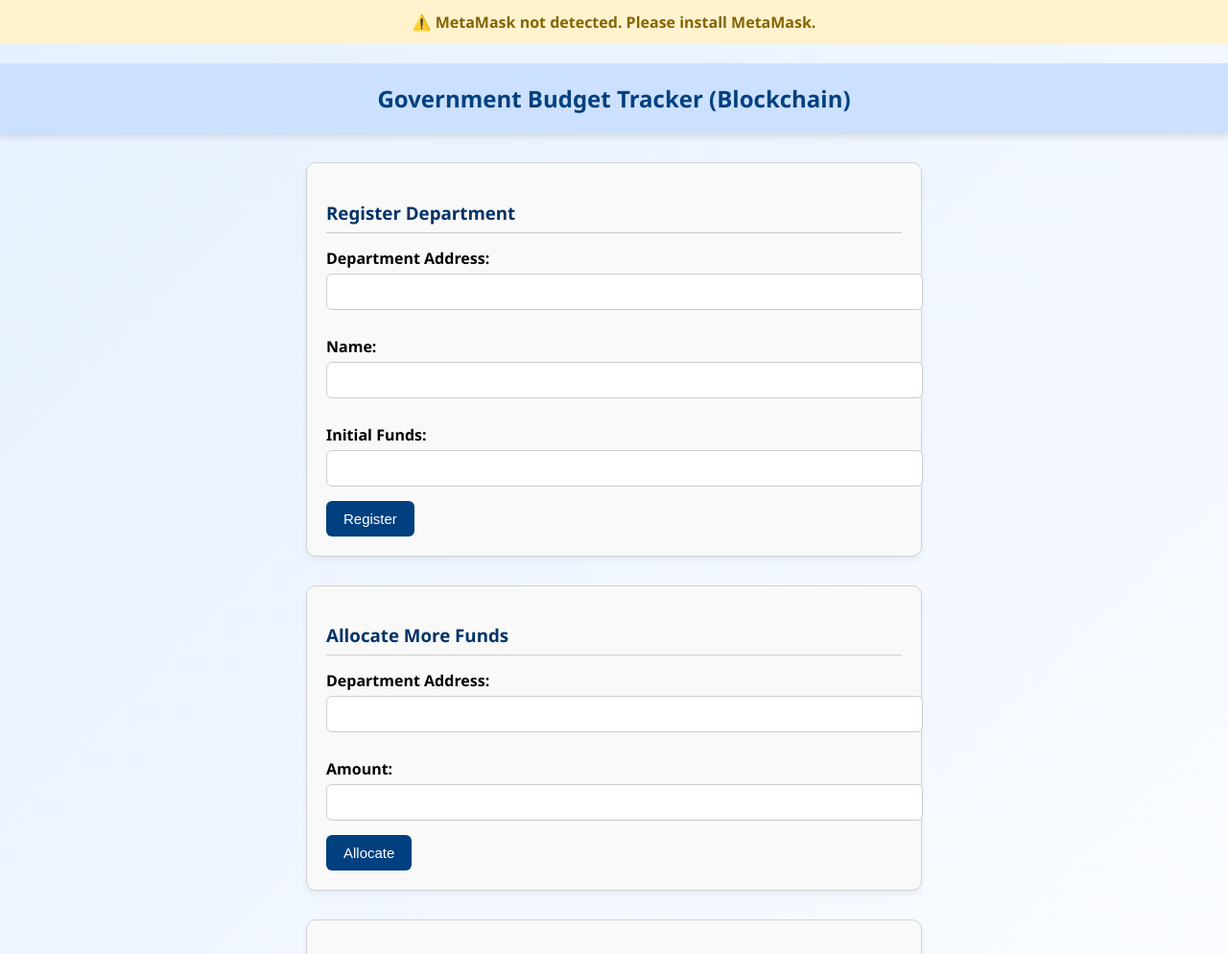
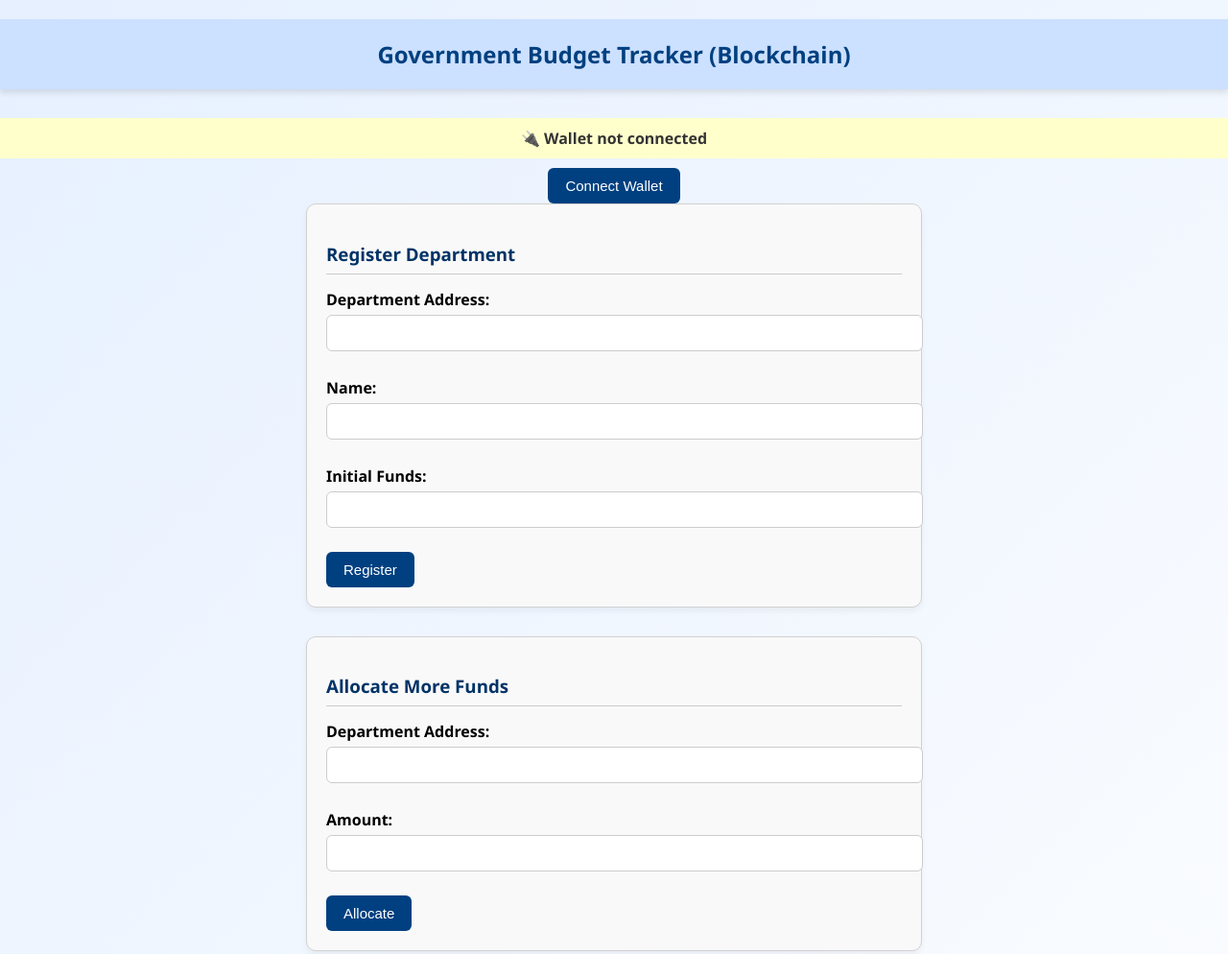
Before and after one commit to Subbunadella55/budget-spending, a plain HTML site: page index.html in a window 1280 px wide. Shown: the top 994 px of the page at 96% size. Drawn offline with Linux system fonts and the light colour scheme.

Commit message:
index.html

```diff
--- a/index.html
+++ b/index.html
@@ -10,14 +10,6 @@
       background: linear-gradient(135deg, #e6f0ff, #ffffff);
       margin: 0;
       padding: 0;
-    }
-
-    #metaStatus {
-      background: #ffe0cc;
-      color: #800000;
-      padding: 12px;
-      text-align: center;
-      font-weight: bold;
     }
 
     h2 {
@@ -73,6 +65,7 @@
       cursor: pointer;
       font-size: 15px;
       transition: background-color 0.3s ease;
+      margin-top: 10px;
     }
 
     button:hover {
@@ -86,13 +79,24 @@
       white-space: pre-wrap;
       font-size: 14px;
     }
+
+    #walletStatus {
+      text-align: center;
+      font-weight: bold;
+      padding: 10px;
+      background-color: #ffffcc;
+      color: #333;
+    }
+
   </style>
 </head>
 <body>
 
-  <div id="metaStatus">Checking MetaMask...</div>
-
   <h2>Government Budget Tracker (Blockchain)</h2>
+  <div id="walletStatus">🔌 Wallet not connected</div>
+  <div style="text-align:center;">
+    <button onclick="connectMetaMask()">Connect Wallet</button>
+  </div>
 
   <div class="section">
     <h3>Register Department</h3>
@@ -136,114 +140,24 @@
     let contract;
     let currentAccount;
 
-    const contractAddress = 'YOUR_DEPLOYED_CONTRACT_ADDRESS'; // 👈 Replace this
-    const contractABI = [ /* 👇 Paste your ABI here */
-      {
-        "inputs": [],
-        "stateMutability": "nonpayable",
-        "type": "constructor"
-      },
-      {
-        "anonymous": false,
-        "inputs": [
-          { "indexed": false, "internalType": "address", "name": "deptAddress", "type": "address" },
-          { "indexed": false, "internalType": "string", "name": "name", "type": "string" },
-          { "indexed": false, "internalType": "uint256", "name": "allocatedFunds", "type": "uint256" }
-        ],
-        "name": "DepartmentRegistered",
-        "type": "event"
-      },
-      {
-        "anonymous": false,
-        "inputs": [
-          { "indexed": false, "internalType": "address", "name": "deptAddress", "type": "address" },
-          { "indexed": false, "internalType": "uint256", "name": "amount", "type": "uint256" }
-        ],
-        "name": "FundsAllocated",
-        "type": "event"
-      },
-      {
-        "anonymous": false,
-        "inputs": [
-          { "indexed": false, "internalType": "address", "name": "deptAddress", "type": "address" },
-          { "indexed": false, "internalType": "uint256", "name": "amount", "type": "uint256" },
-          { "indexed": false, "internalType": "string", "name": "purpose", "type": "string" }
-        ],
-        "name": "FundSpent",
-        "type": "event"
-      },
-      {
-        "inputs": [
-          { "internalType": "address", "name": "deptAddress", "type": "address" },
-          { "internalType": "uint256", "name": "amount", "type": "uint256" }
-        ],
-        "name": "allocateMoreFunds",
-        "outputs": [],
-        "stateMutability": "nonpayable",
-        "type": "function"
-      },
-      {
-        "inputs": [
-          { "internalType": "address", "name": "deptAddress", "type": "address" }
-        ],
-        "name": "getDepartmentInfo",
-        "outputs": [
-          { "internalType": "string", "name": "", "type": "string" },
-          { "internalType": "uint256", "name": "", "type": "uint256" },
-          { "internalType": "uint256", "name": "", "type": "uint256" }
-        ],
-        "stateMutability": "view",
-        "type": "function"
-      },
-      {
-        "inputs": [
-          { "internalType": "address", "name": "deptAddress", "type": "address" },
-          { "internalType": "string", "name": "name", "type": "string" },
-          { "internalType": "uint256", "name": "initialFunds", "type": "uint256" }
-        ],
-        "name": "registerDepartment",
-        "outputs": [],
-        "stateMutability": "nonpayable",
-        "type": "function"
-      },
-      {
-        "inputs": [
-          { "internalType": "uint256", "name": "amount", "type": "uint256" },
-          { "internalType": "string", "name": "purpose", "type": "string" }
-        ],
-        "name": "spendFunds",
-        "outputs": [],
-        "stateMutability": "nonpayable",
-        "type": "function"
-      }
+    const contractAddress = 'YOUR_CONTRACT_ADDRESS_HERE'; // Replace this
+    const contractABI = [
+      // 👉 Replace this array with your actual ABI JSON from Remix
     ];
 
-    window.addEventListener('load', loadWeb3);
-
-    async function loadWeb3() {
-      const statusEl = document.getElementById('metaStatus');
-
+    async function connectMetaMask() {
       if (window.ethereum) {
-        web3 = new Web3(window.ethereum);
-
         try {
           const accounts = await window.ethereum.request({ method: 'eth_requestAccounts' });
           currentAccount = accounts[0];
-
-          statusEl.style.background = '#d4edda';
-          statusEl.style.color = '#155724';
-          statusEl.innerText = "✅ MetaMask Connected: " + currentAccount;
-
+          document.getElementById("walletStatus").innerText = "✅ Connected: " + currentAccount;
+          web3 = new Web3(window.ethereum);
           contract = new web3.eth.Contract(contractABI, contractAddress);
-        } catch (error) {
-          statusEl.style.background = '#f8d7da';
-          statusEl.style.color = '#721c24';
-          statusEl.innerText = "❌ MetaMask connection rejected.";
+        } catch (err) {
+          document.getElementById("walletStatus").innerText = "❌ Access denied";
         }
       } else {
-        statusEl.style.background = '#fff3cd';
-        statusEl.style.color = '#856404';
-        statusEl.innerText = "⚠️ MetaMask not detected. Please install MetaMask.";
+        document.getElementById("walletStatus").innerText = "⚠️ MetaMask not installed.";
       }
     }
 
@@ -252,28 +166,30 @@
       const name = document.getElementById('regName').value;
       const funds = document.getElementById('regFunds').value;
       await contract.methods.registerDepartment(address, name, funds).send({ from: currentAccount });
-      alert('Department Registered');
+      alert("✅ Department registered");
     }
 
     async function allocateFunds() {
       const address = document.getElementById('allocAddress').value;
       const amount = document.getElementById('allocAmount').value;
       await contract.methods.allocateMoreFunds(address, amount).send({ from: currentAccount });
-      alert('Funds Allocated');
+      alert("✅ Funds allocated");
     }
 
     async function spendFunds() {
       const amount = document.getElementById('spendAmount').value;
       const purpose = document.getElementById('spendPurpose').value;
       await contract.methods.spendFunds(amount, purpose).send({ from: currentAccount });
-      alert('Funds Spent');
+      alert("✅ Funds spent");
     }
 
     async function getInfo() {
       const address = document.getElementById('infoAddress').value;
       const data = await contract.methods.getDepartmentInfo(address).call();
-      document.getElementById('infoOutput').textContent = `Name: ${data[0]}\nAllocated: ${data[1]}\nSpent: ${data[2]}`;
+      document.getElementById('infoOutput').textContent =
+        `Name: ${data[0]}\nAllocated: ${data[1]}\nSpent: ${data[2]}`;
     }
   </script>
+
 </body>
 </html>
```
